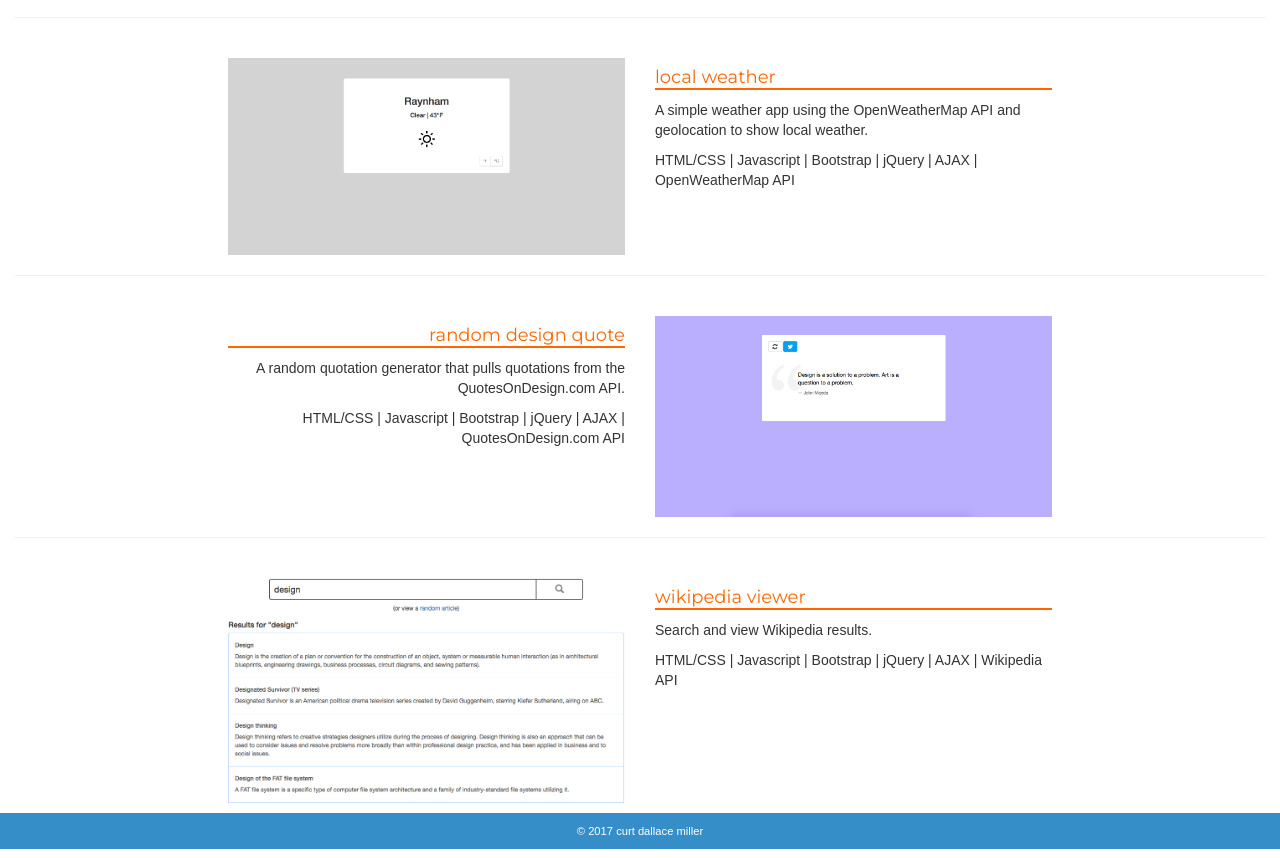
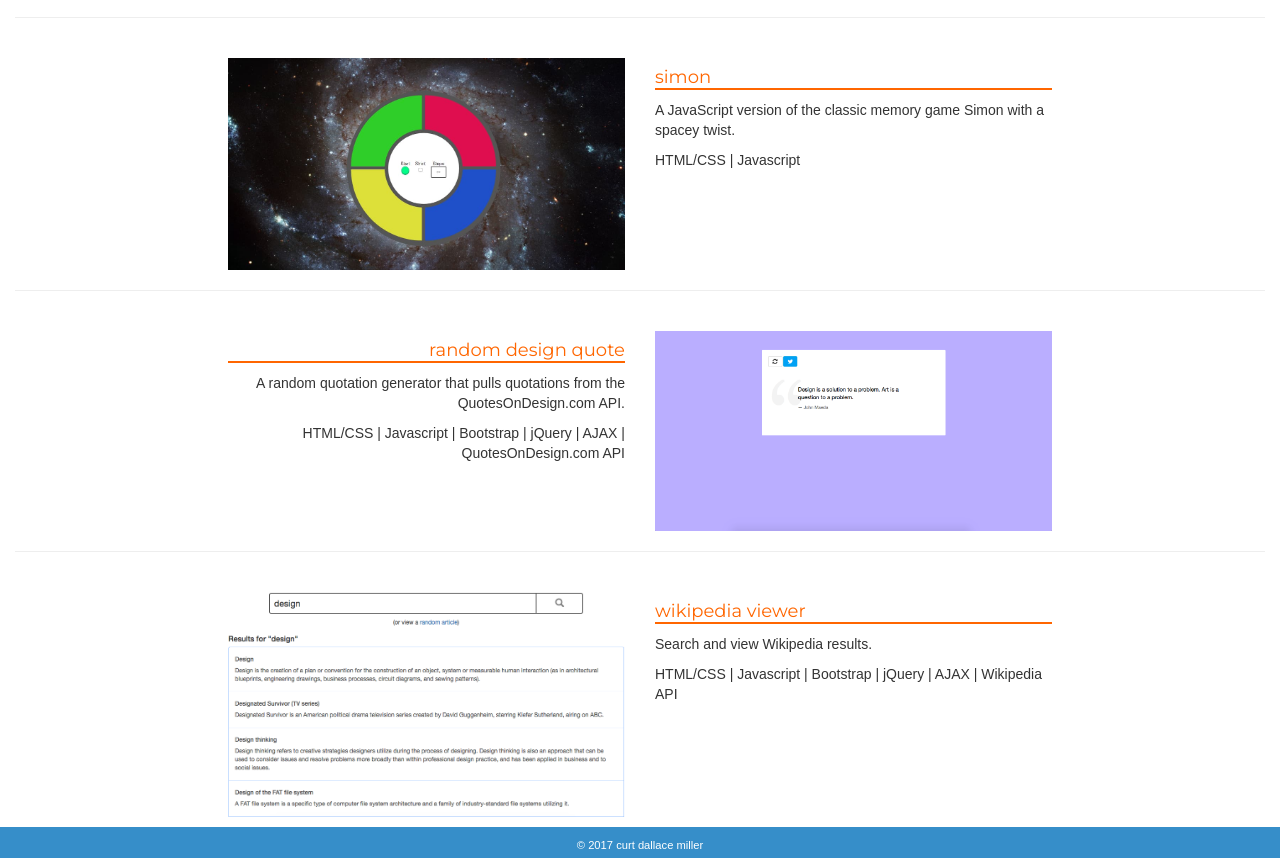
Before and after one commit to curtdmiller/curtdmiller.github.io, a plain HTML site: page index.html in a window 1280 px wide. Shown: the part 2806-3664 px from the top of the page. Drawn offline with nearby package versions, Linux system fonts and the light colour scheme.

Commit message:
swapped out problematic fcc-weather for fcc-simon

```diff
--- a/index.html
+++ b/index.html
@@ -186,14 +186,14 @@
         <hr>
         <section class="row">
             <div class="col-xs-12 col-md-4 col-md-offset-2">
-                <a href="https://curtdmiller.github.io/fcc-weather/" target="_blank">
-                    <img class="img-responsive" src="img/localWeather.png" alt="Local Weather App">
+                <a href="https://curtdmiller.github.io/fcc-simon/" target="_blank">
+                    <img class="img-responsive" src="img/fcc-simon-screenshot-min.jpg" alt="Local Weather App">
                 </a>
             </div>
             <div class="col-xs-12 col-md-4">
-                <h4><a href="https://curtdmiller.github.io/fcc-weather/" target="_blank">local weather</a></h4>
-                <p>A simple weather app using the OpenWeatherMap API and geolocation to show local weather.</p>
-                <p>HTML/CSS | Javascript | Bootstrap | jQuery | AJAX | OpenWeatherMap API</p>
+                <h4><a href="https://curtdmiller.github.io/fcc-simon/" target="_blank">simon</a></h4>
+                <p>A JavaScript version of the classic memory game Simon with a spacey twist.</p>
+                <p>HTML/CSS | Javascript</p>
             </div>
         </section>
         <hr>
```
Also changed, not shown: img/fcc-simon-screenshot-min.jpg (added).
